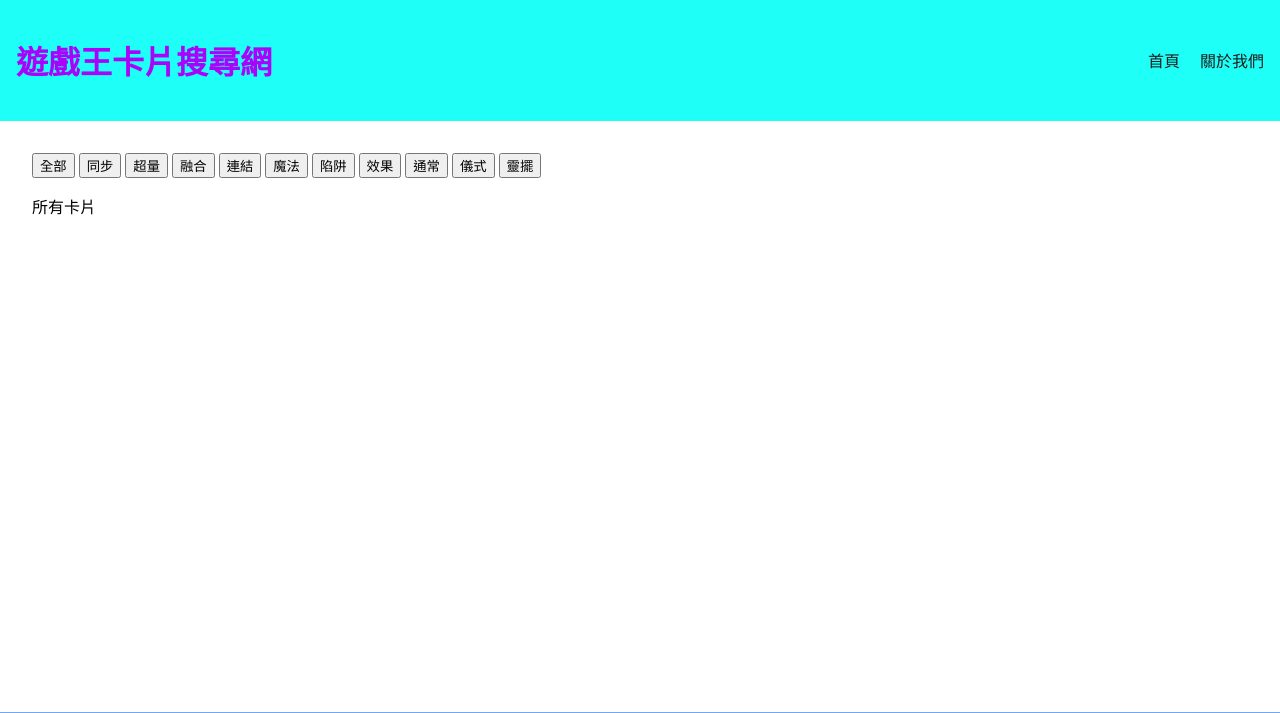
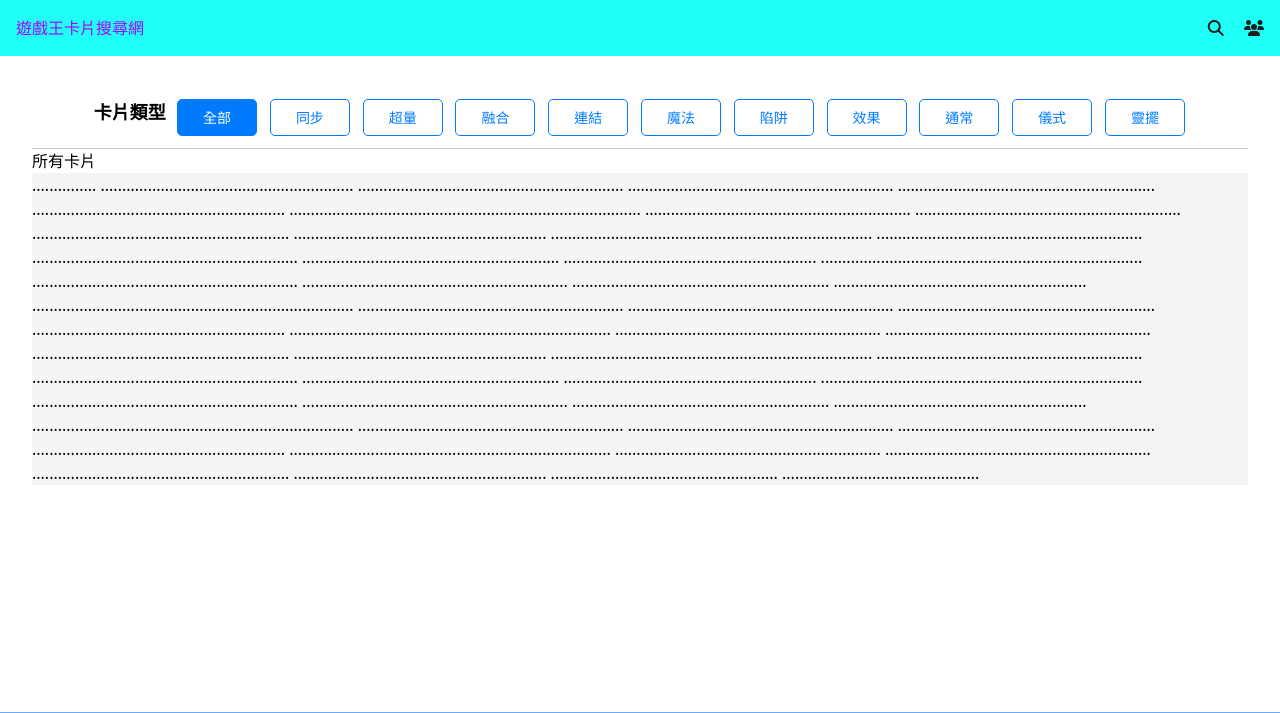
Before and after one commit to Dawn0119/gamecards, a Flask app: page /all in a window 1280 px wide. Shown: the top 713 px of the page. Run offline with Flask 3, Linux system fonts and the light colour scheme.

Commit message:
上傳檔案未修改

```diff
--- a/app.py
+++ b/app.py
@@ -3,7 +3,7 @@ from flask import Flask, render_template
 app = Flask(__name__)
 
 @app.route('/')
-def home():
+def index():
     return render_template('index.html')
 
 @app.route('/about')
--- a/static/js/hint.js
+++ b/static/js/hint.js
@@ -12,19 +12,33 @@ function switchMode(mode) {
 }
 // 預設顯示第一個模式
 window.onload = () => switchMode('one');
-function openModal(mode) {
+function openModal(mode, buttonText) {
     currentMode = mode;
     const modal = document.getElementById('myModal');
+    const title = document.querySelector('.modal-title'); // class
     const message = document.getElementById('modalMessage');
 
+    // 對應每個模式的標題文字
+    const modeTitleMap = {
+        one: '📌 單張顯示',
+        all: '⚠️ 全部顯示',
+        choice: '👆 自行選擇'
+    };
+
+    // 設定標題
+    title.textContent = modeTitleMap[mode] || '提醒';
+
     if (mode === 'all') {
-        message.textContent = '⚠️ 由於卡片過多，顯示速度會較慢，是否確認依然要選取此方式做查詢？';
+        message.innerHTML = '由於卡片過多<br>顯示速度會較慢<br>是否確定以此方式做搜尋？';
     } else if (mode === 'choice') {
-        message.textContent = '📌 請確認已正確勾選要顯示的檔案，是否繼續查詢？';
+        message.innerHTML = '不會顯示全部資訊<br>需自行選擇想要呈現的卡片<br>是否確定以此方式做搜尋？';
     } else if (mode === 'one') {
-        message.textContent = '📄 目前選擇為單張顯示，是否確定要查詢此檔案？';
+        message.innerHTML = '只會顯示一張卡片<br>是否確定以此方式做搜尋？';
     }
+    // // 設定標題為按鈕文字
+    // title.textContent = buttonText;
 
+    // 顯示彈跳視窗
     modal.classList.remove('hidden');
 }
 
--- a/templates/all.html
+++ b/templates/all.html
@@ -3,22 +3,154 @@
 {% block title %}全部顯示{% endblock %}
 
 {% block content %}
-<!-- <h2>全部顯示</h2> -->
-<div style="position: sticky; top: 0; background-color: white; z-index: 100;">
-  <button onclick="filterCards('全部')">全部</button>
-  <button onclick="filterCards('同步')">同步</button>
-  <button onclick="filterCards('超量')">超量</button>
-  <button onclick="filterCards('融合')">融合</button>
-  <button onclick="filterCards('連結')">連結</button>
-  <button onclick="filterCards('魔法')">魔法</button>
-  <button onclick="filterCards('陷阱')">陷阱</button>
-  <button onclick="filterCards('效果')">效果</button>
-  <button onclick="filterCards('通常')">通常</button>
-  <button onclick="filterCards('儀式')">儀式</button>
-  <button onclick="filterCards('靈擺')">靈擺</button>
+
+<div class="filter-bar">
+  <h2 class="text-lg font-bold mb-2">卡片類型</h2>
+  <!-- <div class="container mx-auto"></div> -->
+  <button onclick="filterCards(this, '全部')" class="active">全部</button>
+  <button onclick="filterCards(this, '同步')">同步</button>
+  <button onclick="filterCards(this, '超量')">超量</button>
+  <button onclick="filterCards(this, '融合')">融合</button>
+  <button onclick="filterCards(this, '連結')">連結</button>
+  <button onclick="filterCards(this, '魔法')">魔法</button>
+  <button onclick="filterCards(this, '陷阱')">陷阱</button>
+  <button onclick="filterCards(this, '效果')">效果</button>
+  <button onclick="filterCards(this, '通常')">通常</button>
+  <button onclick="filterCards(this, '儀式')">儀式</button>
+  <button onclick="filterCards(this, '靈擺')">靈擺</button>
 </div>
 
 <p>所有卡片</p>
+<div class="h-[3000px] bg-gray-100">...............
+  ...........................................................
+  ..............................................................
+  ..............................................................
+  ............................................................
+  ...........................................................
+  ..................................................................................
+  ..............................................................
+  ..............................................................
+  ............................................................
+  ...........................................................
+  ...........................................................................
+  ..............................................................
+  ..............................................................
+  ............................................................
+  ...........................................................
+  ...........................................................................
+  ..............................................................
+  ..............................................................
+  ............................................................
+  ...........................................................
+  ...........................................................................
+  ..............................................................
+  ..............................................................
+  ............................................................
+  ...........................................................
+  ...........................................................................
+  ..............................................................
+  ..............................................................
+  ............................................................
+  ...........................................................
+  ...........................................................................
+  ..............................................................
+  ..............................................................
+  ............................................................
+  ...........................................................
+  ...........................................................................
+  ..............................................................
+  ..............................................................
+  ............................................................
+  ...........................................................
+  ...........................................................................
+  ..............................................................
+  ..............................................................
+  ............................................................
+  ...........................................................
+  ...........................................................................
+  ..............................................................
+  ..............................................................
+  ............................................................
+  ...........................................................
+  .....................................................
+  ..............................................</div>
+
+
+
+<script>
+  function filterCards(button, type) {
+    // 高亮目前選中的按鈕
+    document.querySelectorAll('.filter-bar button').forEach(btn => {
+      btn.classList.remove('active');
+    });
+    button.classList.add('active');
+
+    // 篩選卡片
+    const cards = document.querySelectorAll('.card-item');
+    cards.forEach(card => {
+      const text = card.querySelector('.card-text').innerText;
+      const typeLine = text.split('\n').find(line => line.trim().startsWith('類型:'));
+
+      if (type === '全部') {
+        card.style.display = 'block';
+      } else if (typeLine && typeLine.includes(type)) {
+        card.style.display = 'block';
+      } else {
+        card.style.display = 'none';
+      }
+    });
+  }
+</script>
+
+
+<style>
+  .filter-bar {
+    position: sticky;
+    /* 出現卷軸固定在最上面 */
+    top: 0;    /* 距離頂部 */
+    /* left: 0;    距離左側
+    right: 0;    距離右側 */
+    justify-content: center;
+    background-color: white;
+    /* 背景不透明 */
+    z-index: 1000;
+    /* 在上層 */
+    flex-wrap: wrap;
+    /* ✅ 允許換行 */
+
+    display: flex;
+    /* overflow-x: auto;    橫向捲動 */
+    white-space: nowrap;
+    gap: 10px;
+    padding: 10px;
+    border-bottom: 1px solid #ccc;
+  }
+
+  .filter-bar button {
+    padding: 0.5em 0.5em;    /* 上下左右間距 */
+    margin: 0.1em;    /* 按鈕間距 */
+    min-width: 80px;        /* 防止太窄 */
+    font-size: 14px;    /* 固定字體 / 1.5vw 隨視窗縮放 */
+     flex-shrink: 0;          /* 防止自動壓縮 */
+    border: 1px solid #007bff;
+    background-color: white;
+    color: #007bff;
+    border-radius: 5px;
+    cursor: pointer;
+    transition: 0.2s;
+  }
+
+  .filter-bar button:hover {
+    background-color: #007bff;
+    color: white;
+  }
+
+  .filter-bar button.active {
+    background-color: #007bff;
+    color: white;
+  }
+</style>
+{% endblock %}
 
 <!-- 每張卡都有一個圖片和文字 -->
 <!-- <div id="card-container">
@@ -30,7 +162,7 @@
   {% endfor %}
 </div> -->
 
-<script>
+<!-- <script>
   function filterCards(type) {
     const cards = document.querySelectorAll('.card-item');
 
@@ -50,14 +182,16 @@ function filterCards(type) {
       }
     });
   }
-</script>
+</script> -->
 
-<style>
+<!-- <style>
+  /* 卡片
   .card-item {
     margin: 10px;
-  border: 1px solid #ccc;
-  padding: 10px;
-}
-</style>
-
-{% endblock %}
+    border: 1px solid #ddd;
+    border-radius: 6px;
+    box-shadow: 0 2px 4px rgba(0,0,0,0.1);
+    padding: 12px;
+    background-color: #fff;
+} */
+</style> -->
--- a/templates/components/header.html
+++ b/templates/components/header.html
@@ -2,8 +2,8 @@
   <div class="header-container">
     <h1 class="logo">遊戲王卡片搜尋網</h1>
     <nav class="nav-menu">
-      <a href="{{ url_for('home') }}">首頁</a>
-      <a href="{{ url_for('about') }}">關於我們</a>
+      <a href="{{ url_for('index') }}" title="首頁"><i class="fa-solid fa-magnifying-glass"></i></a>
+      <a href="{{ url_for('about') }}" title="關於我們"><i class="fa-solid fa-users"></i></a>
     </nav>
   </div>
 </header>
--- a/templates/index.html
+++ b/templates/index.html
@@ -4,6 +4,8 @@
 <head>
     <meta charset="UTF-8">
     <title>{% block title %}首頁{% endblock %}</title>
+    <link href="https://cdn.jsdelivr.net/npm/tailwindcss@2.2.19/dist/tailwind.min.css" rel="stylesheet">
+    <link rel="stylesheet" href="https://cdnjs.cloudflare.com/ajax/libs/font-awesome/6.5.0/css/all.min.css">
     <link rel="stylesheet" href="{{ url_for('static', filename='css/style.css') }}">
 </head>
 
```
Lines whose indentation alone changed are shown as unchanged.
